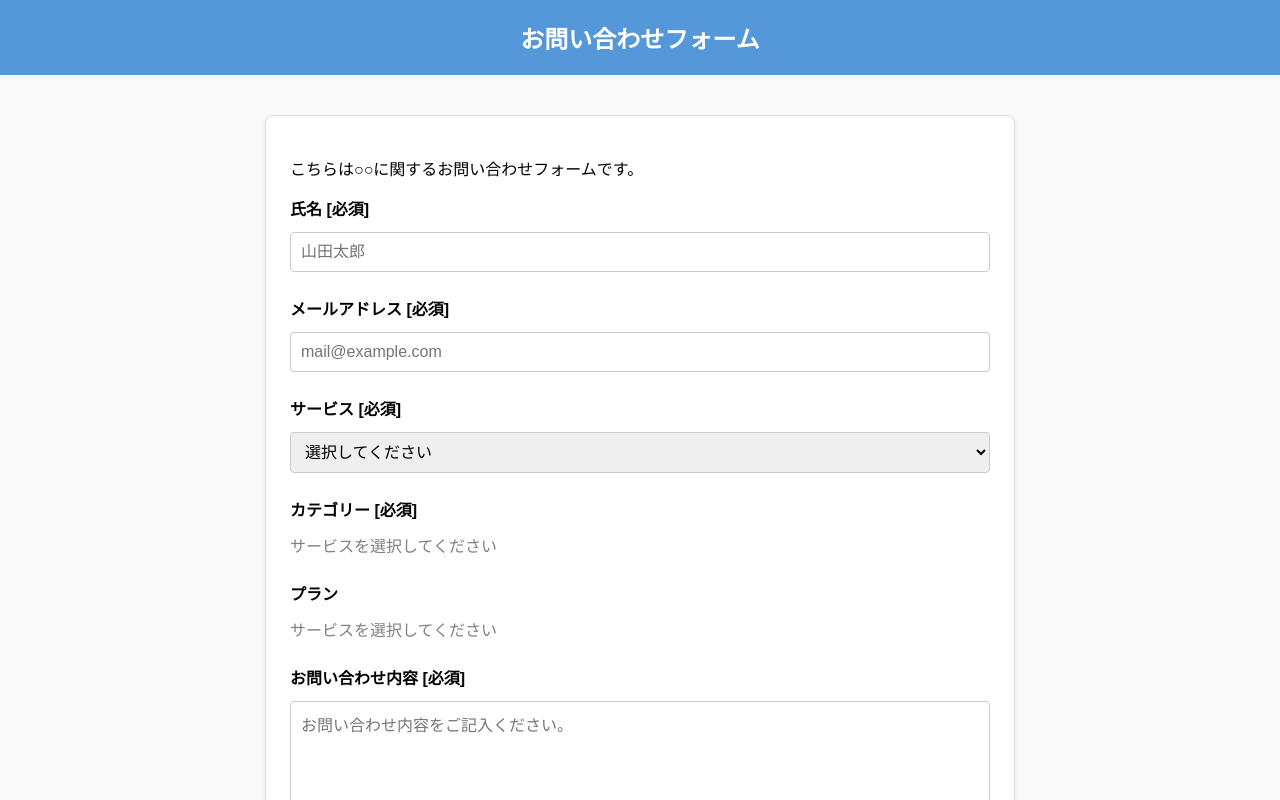
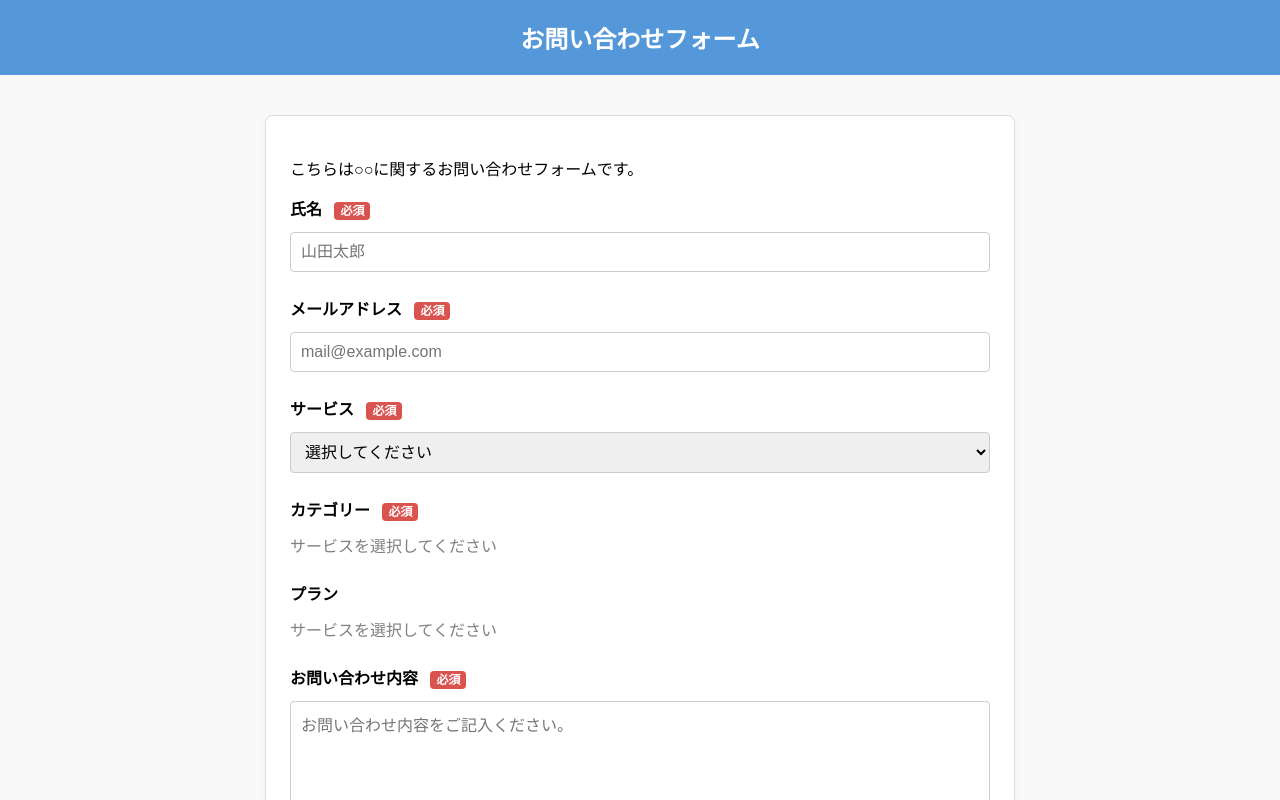
Before and after one commit to PANAKA-4696/gmo-contact-form, a React (Vite) app: page / in a window 1280 px wide. Shown: the top 800 px of the page. Built offline with nearby package versions, Linux system fonts and the light colour scheme.

Commit message:
必須の追加

```diff
--- a/src/components/InputForm.tsx
+++ b/src/components/InputForm.tsx
@@ -75,7 +75,7 @@ const InputForm: React.FC<InputFormProps> = ({ formData, setFormData, onSubmit,
         <form onSubmit={handleSubmit}>
             {/* 氏名 */}
             <div>
-                <label>氏名 <span>[必須]</span></label>
+                <label>氏名 <span className='required-label'>必須</span></label>
                 <input
                 type="text"
                 name="name" //stateのキーと合わせる
@@ -90,7 +90,7 @@ const InputForm: React.FC<InputFormProps> = ({ formData, setFormData, onSubmit,
 
             {/* メールアドレス */}
             <div>
-                <label>メールアドレス <span>[必須]</span></label>
+                <label>メールアドレス <span className='required-label'>必須</span></label>
                 <input
                 type="email"
                 name="email"
@@ -103,7 +103,7 @@ const InputForm: React.FC<InputFormProps> = ({ formData, setFormData, onSubmit,
 
             {/* サービス (ドロップダウン) を data.ts から動的に生成します */}
             <div>
-                <label>サービス <span>[必須]</span></label>
+                <label>サービス <span className='required-label'>必須</span></label>
                 <select name ="service" value={formData.service} onChange={handleChange}>
                     <option value="">選択してください</option>
 
@@ -119,7 +119,7 @@ const InputForm: React.FC<InputFormProps> = ({ formData, setFormData, onSubmit,
 
             {/* カテゴリー (ラジオボタン) を動的に生成します */}
             <div>
-                <label>カテゴリー <span>[必須]</span></label>
+                <label>カテゴリー <span className='required-label'>必須</span></label>
                 <div>
                     {/* サービスが選択されていて(currentOptionsが存在し)、currentOptions.categories があれば、それを .map() でラジオボタンに変換 */}
                     {currentOptions?.categories.map((category) => (
@@ -165,7 +165,7 @@ const InputForm: React.FC<InputFormProps> = ({ formData, setFormData, onSubmit,
 
             {/* お問い合わせ内容 [cite: 37] */}
             <div>
-                <label>お問い合わせ内容 <span>[必須]</span></label>
+                <label>お問い合わせ内容 <span className='required-label'>必須</span></label>
                 <textarea
                 name="content"
                 value={formData.content}
```
